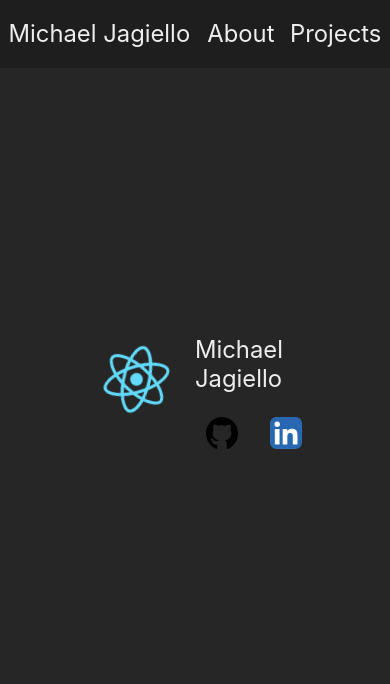
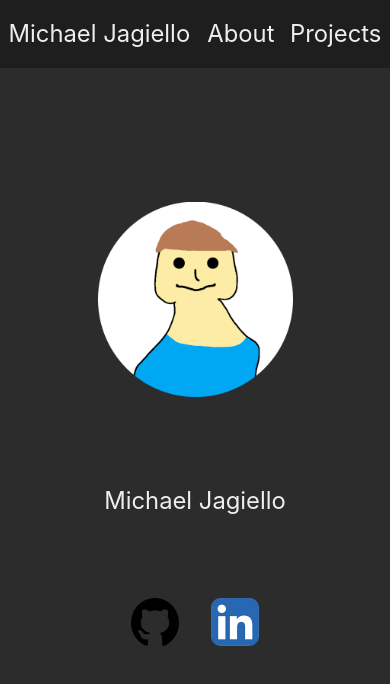
Before and after one commit to MicJagger/personal-website, a React (Create React App) app in the folder client/: page / in a window 390 px wide. Shown: the top 684 px of the page. Built offline with nearby package versions, Linux system fonts and the light colour scheme.

Commit message:
reworked to fit mobile better

```diff
--- a/client/src/styles/HomePage.css
+++ b/client/src/styles/HomePage.css
@@ -1,41 +1,25 @@
 .homepage {
-  background-color: #262626;
+  background-color: #2c2c2c;
   color: #eeeeee;
+}
+
+.homepage-face {
+  padding: 1dvmin;
+  pointer-events: none;
+  width: 30dvmin;
 }
 
 img.social-button {
   cursor: pointer;
-  max-width: 2rem;
-  min-width: 4dvmin;
-}
-
-.homepage-logo {
-  pointer-events: none;
-  width: 30dvmin;
-}
-
-@media (prefers-reduced-motion: no-preference) {
-  .homepage-logo {
-    animation: HomePage-logo-spin infinite 20s linear;
-  }
-}
-
-@keyframes HomePage-logo-spin {
-  from {
-    transform: rotate(0deg);
-  }
-  to {
-    transform: rotate(360deg);
-  }
+  max-width: 3rem;
+  min-width: 5dvmin;
 }
 
 .homepage-profile {
   align-items: center;
   display: flex;
-  height: 90dvh;
+  height: 100dvh;
   justify-content: center;
-  margin-left: auto;
-  margin-right: auto;
   min-width: 60dvw;
 }
 
@@ -43,7 +27,31 @@ img.social-button {
   display: flex;
   font-size: calc(1rem + 2vmin);
   justify-content: center;
+  min-height: 10dvh;
+  text-align: center;
+  padding: 1dvmin;
   width: 30dvmin;
+}
+
+@media all and (max-width: 60rem) {
+  .homepage-face {
+    pointer-events: none;
+    width: 50dvmin;
+  }
+
+  .homepage-profile {
+    box-sizing: border-box;
+    display: grid;
+    height: 100dvh;
+    min-height: fit-content;
+    min-width: 60dvw;
+    padding-bottom: 20dvh;
+    padding-top: 20dvh;
+  }
+
+  .homepage-profile-text {
+    width: 50dvmin;
+  }
 }
 
 .homepage-projects {
--- a/client/src/views/HomePage.tsx
+++ b/client/src/views/HomePage.tsx
@@ -1,8 +1,8 @@
 import Alert from '../components/Alert'
 import Footer from '../components/Footer'
 import githubImage from '../assets/github192.png'
+import headImage from '../assets/temphead512.png';
 import linkedinImage from '../assets/linkedin192.png'
-import logo from '../logo.svg';
 import '../styles/HomePage.css';
 import NavBar from '../components/NavBar';
 import {Fragment, MouseEvent, useState} from 'react'
@@ -50,7 +50,7 @@ const HomePage = () => {
                 <NavBar />
 
                 <section id="profile" className="homepage-profile">
-                    <img src={logo} className="homepage-logo" alt="logo" />
+                    <img src={headImage} className="homepage-face" alt="face"/>
                     <div>
                         <p className="homepage-profile-text">
                             Michael Jagiello
```
Also changed, not shown: client/src/assets/temphead512.png (added), client/src/logo.svg (deleted).
